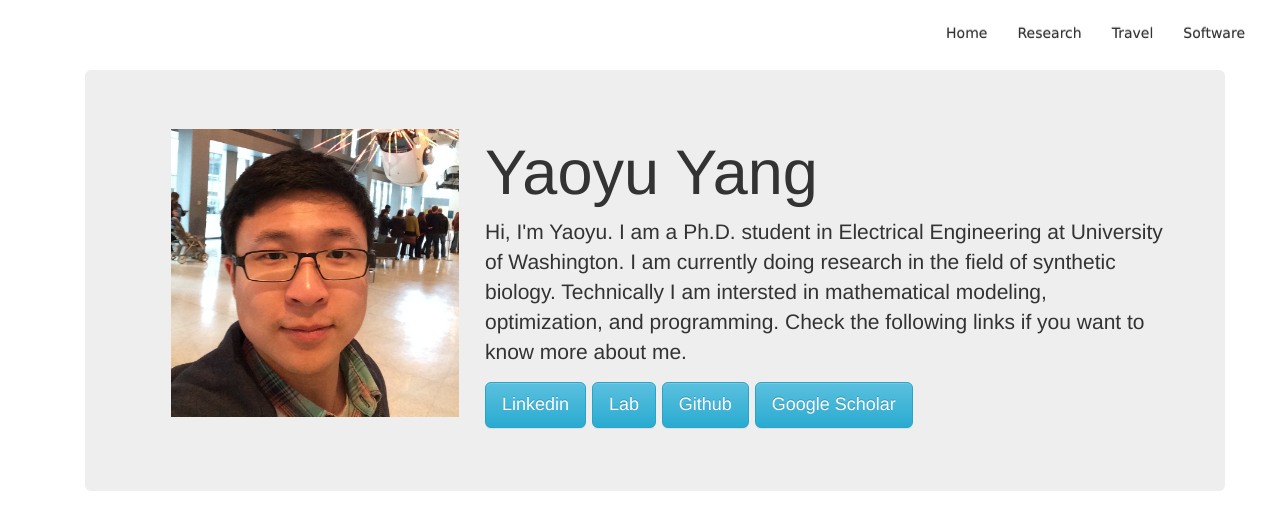
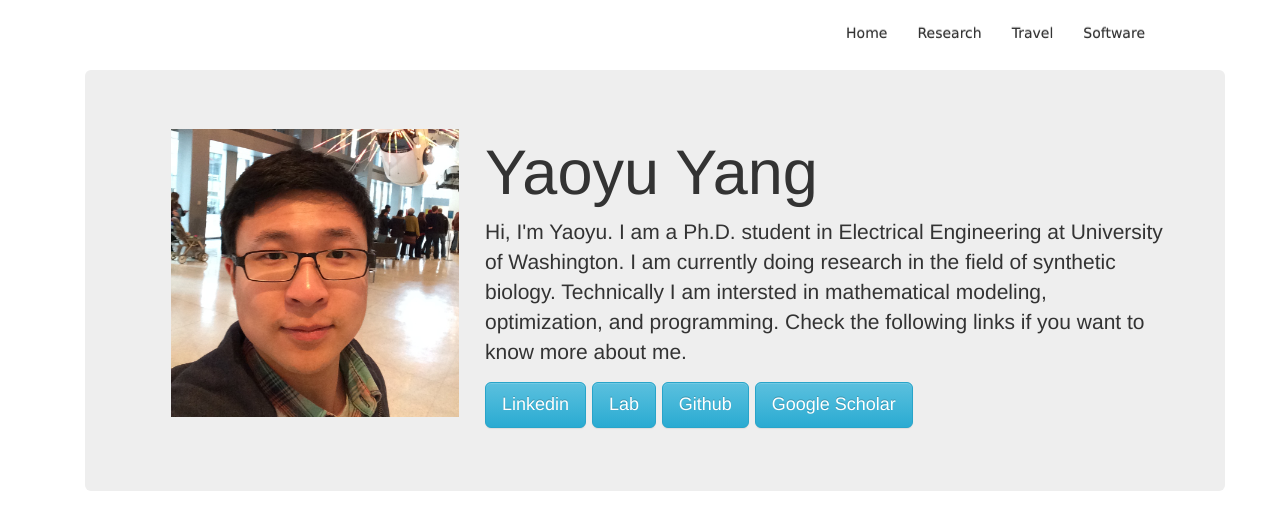
Before and after one commit to yaoyuyang/yaoyuyang.github.io, a Jekyll site: the page built from index.html, in a window 1280 px wide. Shown: the top 530 px of the page. Built offline with Jekyll 4.4.1, drawn with Linux system fonts in a browser that asks for light colours.

Commit message:
Update theme.css

```diff
--- a/css/theme.css
+++ b/css/theme.css
@@ -23,7 +23,7 @@ body {
 }
 
 .navbar-custom {
-  margin: 0 20px 0 0;
+  margin: 0 120px 0 0;
   background-color:rgba(255,255,255,0.75);
   /*background-image: url('/images/banner.png'); /*no-repeat fixed top;*/
   background-image: none;
```
